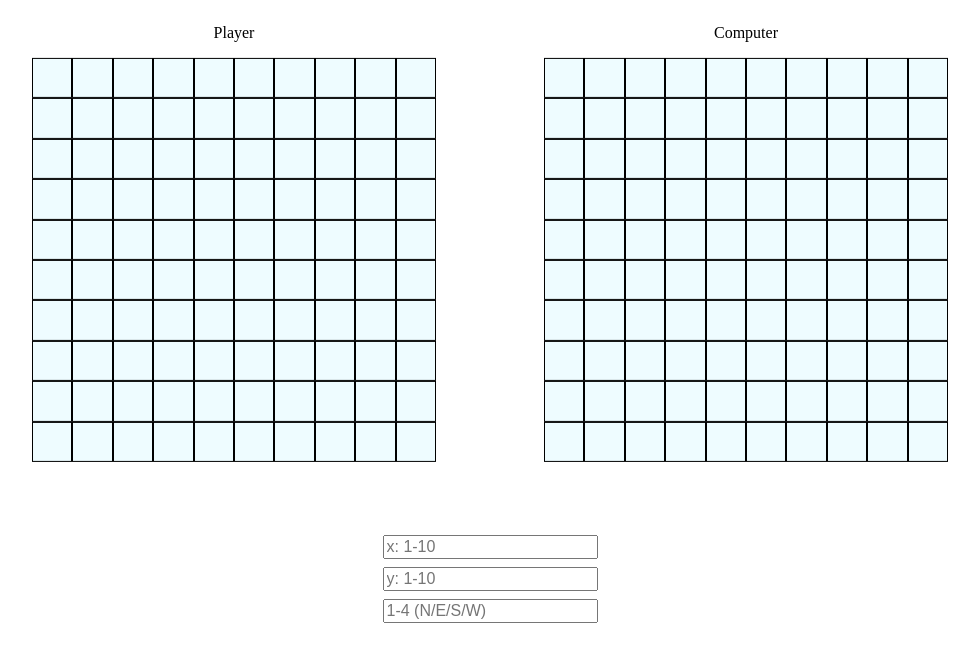
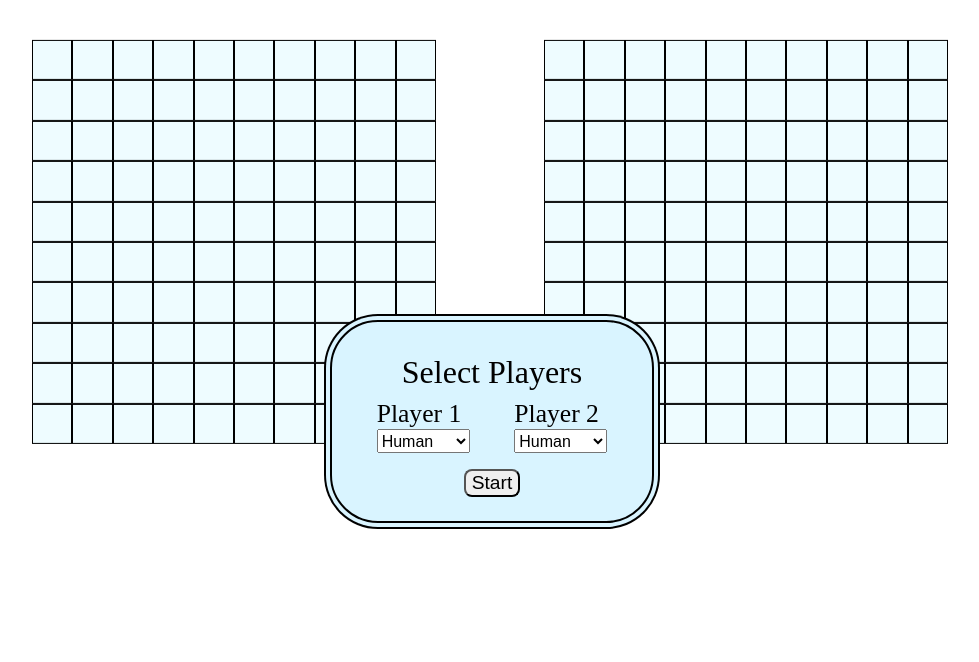
Before and after one commit to MilesRigby/odin-battleship-project, a website built with webpack: page src/template.html in a window 1280 px wide. Shown: the whole page, without its empty margins (150-1129 px from the left). Built offline with nearby package versions, Linux system fonts and the light colour scheme.

Commit message:
Improve styles of victory/player select screens

```diff
--- a/src/Events/gameEvents.js
+++ b/src/Events/gameEvents.js
@@ -2,19 +2,26 @@
 
 const GameEvents = (UIController) => {
 
-    const players = [
-        Player('real'),
-        Player('computer')
-    ];
+    let players;
 
     let currentPlayer = 0;
 
-    let player = players[currentPlayer];
-    let opponent = players[1 - currentPlayer];
+    let player;
+    let opponent;
 
     const shipLengths = [2, 3, 3, 4, 5];
 
-    const setup = async () => {
+    const setup = async (playerTypes) => {
+
+        console.log(playerTypes);
+
+        players = [
+            Player(playerTypes[0]),
+            Player(playerTypes[1])
+        ];
+
+        player = players[currentPlayer]
+        opponent = players[1 - currentPlayer]
 
         UIController.setup.SetupHandover(_StartTurn);
 
--- a/src/UI/pageContent.js
+++ b/src/UI/pageContent.js
@@ -26,6 +26,7 @@
         ]}},
 
         {"form": { attributes: { "className": "ship-form", "hidden": "true" }, children: [
+            {"p": { attributes: { "className": "ship-form-head" }, children: []}},
             {"label": { attributes: { "for": "ship-x-pos" }, children: []}},
             {"input": { attributes: { "id": "ship-x-pos", "type": "text", "name": "xPos", "placeholder": "x: 1-10" }, children: []}},
             {"label": { attributes: { "for": "ship-y-pos" }, children: []}},
@@ -34,6 +35,27 @@
             {"input": { attributes: { "id": "ship-orientation", "type": "text", "name": "orientation", "placeholder": "1-4 (N/E/S/W)" }, children: []}},
             {"button": { attributes: { "type": "submit", "hidden": "true" }, children: [] }}
         ]}},
+
+        {"form": { attributes: { "className": "player-select-form" }, children: [
+            {"p": { attributes: { "innerText": "Select Players" }, children: [] }},
+            {"div": { attributes: { "className": "player-select-options" }, children: [
+                {"div": { attributes: { "className": "select-field" }, children: [
+                    {"label": { attributes: { "for": "player-1-type", "innerText": "Player 1" }, children: []}},
+                    {"select": { attributes: { "id": "player-1-type", "name": "player-1-type" }, children: [
+                        {"option": { attributes: { "value": "real", "innerText": "Human" }, children: []}},
+                        {"option": { attributes: { "value": "computer", "innerText": "Computer" }, children: []}}
+                    ]}}
+                ]}},
+                {"div": {attributes: { "className": "select-field" }, children: [
+                    {"label": { attributes: { "for": "player-2-type", "innerText": "Player 2" }, children: []}},
+                    {"select": { attributes: { "id": "player-2-type", "name": "player-2-type" }, children: [
+                        {"option": { attributes: { "value": "real", "innerText": "Human" }, children: []}},
+                        {"option": { attributes: { "value": "computer", "innerText": "Computer" }, children: []}}
+                    ]}}
+                ]}}
+            ]}},
+            {"button": { attributes: { "type": "submit", "innerText": "Start" }, children: []}}
+        ]}}
 
     ]}
 
@@ -46,12 +68,29 @@
     const playerUIs = pageContent.getElementsByClassName("player");
     const boards = [ playerUIs[0].getElementsByClassName("game-board")[0], playerUIs[1].getElementsByClassName("game-board")[0] ];
 
-    const handover = pageContent.getElementsByClassName("handover-background")[0];
+    const playerTypeForm = pageContent.getElementsByClassName('player-select-form')[0];
+    const getPlayerTypes = (dataSender) => {
+        playerTypeForm.addEventListener('submit', (event) => {
+            event.preventDefault();
+
+            const formData = new FormData(event.target);
+
+            const data = [];
+            for ( let [ key, value ] of formData.entries() ) {
+                data.push(value);
+            }
+
+            playerTypeForm.setAttribute("hidden", true);
+
+            dataSender(data);
+        })
+    }
 
     const DisplayPlayerName = (player, playerName) => {
         playerUIs[player].getElementsByClassName("player-name")[0].innerText = playerName;
     }
 
+    const handover = pageContent.getElementsByClassName("handover-background")[0];
     const SetupHandover = (StartNextPlayerTurn) => {
         const disp = handover.getElementsByClassName("handover-disp")[0];
         disp.getElementsByClassName("handover-text")[0].innerText = "Turn End";
@@ -155,7 +194,8 @@
         temps: {
             DisplayTurnHandover,
             DisplayVictory,
-            DisplayShipPosForm
+            DisplayShipPosForm,
+            getPlayerTypes
         }
     }
 
--- a/src/index.js
+++ b/src/index.js
@@ -8,4 +8,6 @@
 
 const gameEvents = GameEvents(page);
 
-gameEvents.setup();
+gameEvents.setup(await new Promise((resolve) => {
+    page.temps.getPlayerTypes(resolve);
+}));
--- a/src/styles.css
+++ b/src/styles.css
@@ -128,6 +128,14 @@
 
     background-color: rgb(217, 244, 255);
 
+    border-style: solid;
+    border-radius: 4rem;
+    border-width: 2px;
+
+    box-shadow:
+    rgb(217, 244, 255) 0 0 0 4px,
+    black 0 0 0 6px;
+
 }
 
 .victory-text {
@@ -143,6 +151,11 @@
 
 .ship-form {
 
+    align-self: center;
+    justify-self: center;
+
+    width: 20vh;
+
     display: flex;
     flex-direction: column;
     align-items: center;
@@ -150,9 +163,69 @@
 
     grid-column: 1 / 3;
 
+    border-style: solid;
+
 }
 
 .ship-form input {
     margin-top: 0.5rem;
     font-size: 1rem;
 }
+
+.player-select-form[hidden] {
+    display: none;
+}
+
+.player-select-form {
+    width: 20rem;
+
+    position: absolute;
+    top: 40vh;
+    left: calc(50vw - 10rem);
+
+    background: rgb(217, 244, 255);
+
+    font-size: 2rem;
+
+    display: flex;
+    flex-direction: column;
+    align-items: center;
+
+    border-style: solid;
+    border-radius: 3rem;
+    border-width: 2px;
+
+    box-shadow:
+    rgb(217, 244, 255) 0 0 0 4px,
+    black 0 0 0 6px;
+
+    button {
+        margin-bottom: 1.5rem;
+        font-size: 1.2rem;
+
+        border-radius: 0.5rem;
+    }
+}
+
+.player-select-options {
+    margin-top: -1.5rem;
+    margin-bottom: 1rem;
+
+    width: 100%;
+
+    display: flex;
+    flex-direction: row;
+    justify-content: space-evenly;
+}
+
+.select-field {
+    display: flex;
+    flex-direction: column;
+
+    font-size: 1.6rem;
+}
+
+select {
+    height: 1.5rem;
+    font-size: 1rem;
+}
```
